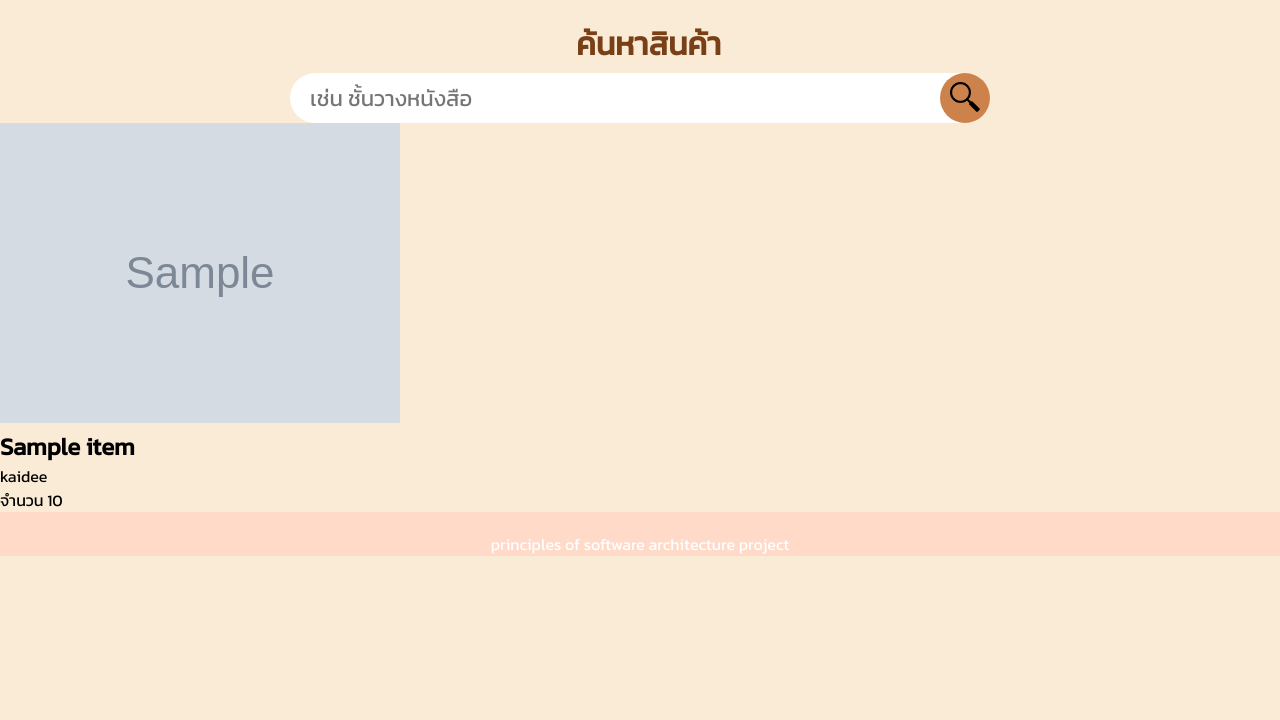
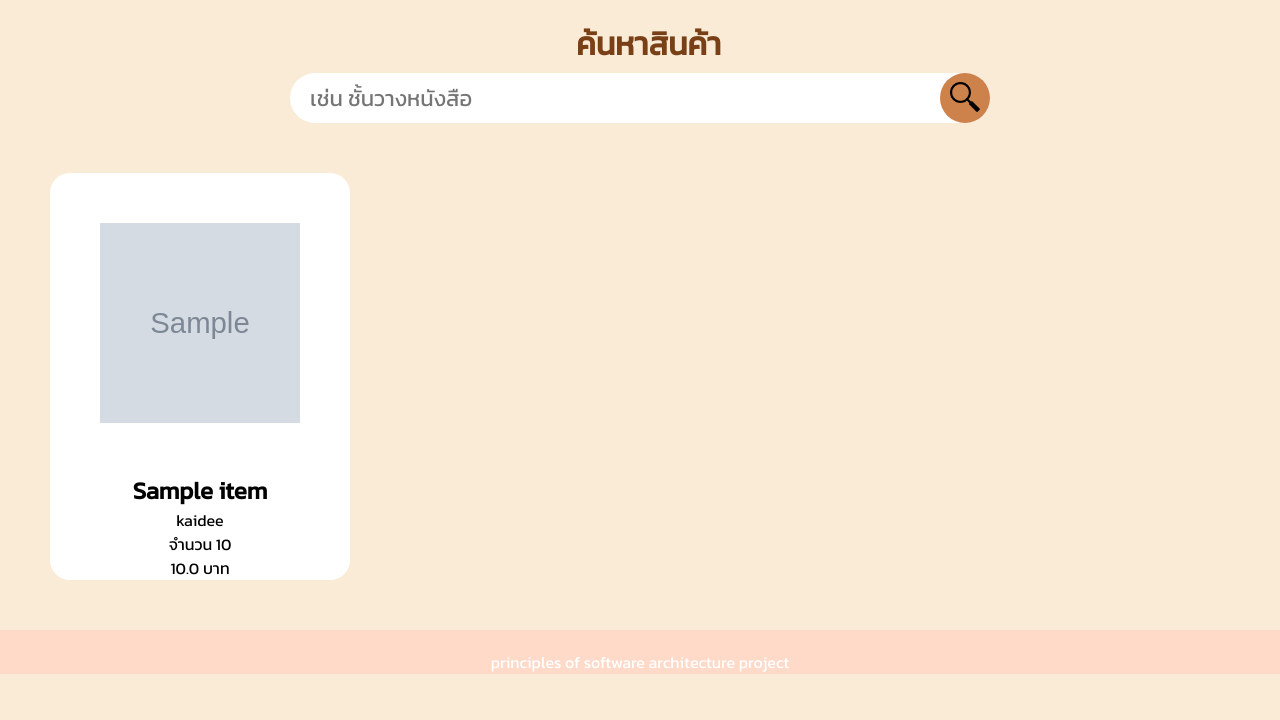
Before and after one commit to kikikrittamate/django-e-commerce, a Django app: template ecommerce/templates/products.html in a window 1280 px wide. Shown: the part 80-800 px from the top of the page. Run offline with Django 4.2, Linux system fonts and the light colour scheme; the template is opened without the code that fills it: values that come from a table or form of the project are taken from there, others are empty; data comes from the database, SQL or seed files in the repository; both versions use the stored data as it was after the commit; tables that the repository leaves empty hold one stand-in row (values such as "Sample post"); grey boxes marked "Sample" are stand-in pictures; parts of the project's set-up code (start-up, migrations or seed data) failed here and were passed over.

Commit message:
add card

```diff
--- /dev/null
+++ b/ecommerce/static/css/products.css
@@ -0,0 +1,22 @@
+.item-card {
+  background-color: white;
+  border-radius: 20px;
+  width: 300px;
+  margin: 50px;
+  justify-content: center;
+  align-items: center;
+  flex-direction: column;
+  display: flex;
+}
+
+.item-card img {
+  height: 200px;
+  width: 200px;
+  border: 2px;
+  border-color: black;
+  align-items: center;
+  margin: 50px;
+}
+.item-card h2 {
+  margin: auto;
+}
--- a/ecommerce/templates/products.html
+++ b/ecommerce/templates/products.html
@@ -1,14 +1,6 @@
-{% extends "base.html" %}
-{% load static %}
-
-
-{% block head %}
-{{ block.super }}
+{% extends "base.html" %} {% load static %} {% block head %} {{ block.super }}
 <link rel="stylesheet" href="{% static 'css/products.css' %}" />
-{% endblock %}
-
-
-{% block content %}
+{% endblock %} {% block content %}
 <!-- <h1 class="search-msg">ค้นหาสินค้า</h1>
 <form action="" class="search-bar">
   <input type="text" placeholder="เช่น ชั้นวางหนังสือ" name="products" />
@@ -19,19 +11,18 @@
 
 {% include "ecommerce/templates/searchbar.html" %}
 
-<div>
-  <ul>
+<div class="container">
   {% if items_list %} {% for item in items_list %}
-    <li>
-      <img class="item-img" src="{{item.img}}" />
+  <div class="item-card">
+    <img src="{{item.img}}" />
     <h2>{{ item.name }}</h2>
     <p>{{ item.category}}</p>
     <p>{{ item.shop }}</p>
     <p>จำนวน {{ item.qty }}</p>
-    </li>
+    <p>{{ item.price }} บาท</p>
+  </div>
   {% endfor %} {% else %}
-    <p style="margin-left: 50px">No items are available.</p>
+  <p>No items are available.</p>
   {% endif %}
-  </ul>
 </div>
 {% endblock %}
--- a/webapp/views.py
+++ /dev/null
@@ -1,4 +0,0 @@
-from django.shortcuts import render
-
-def home(request):
-    return render(request, 'home.html')
```
Also changed, not shown: ecommerce/fixtures/item.json (+14 -1 lines). Lines whose indentation alone changed are shown as unchanged.
